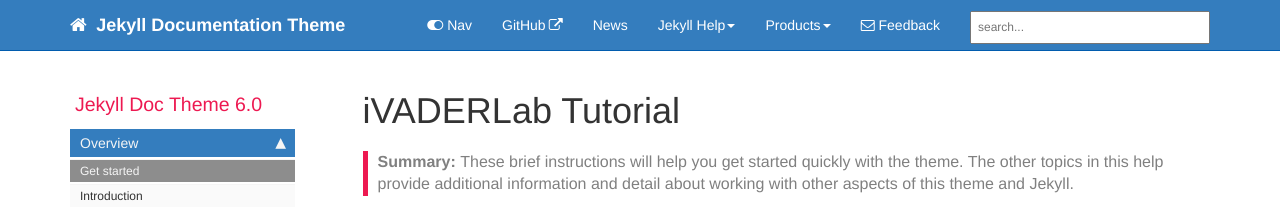
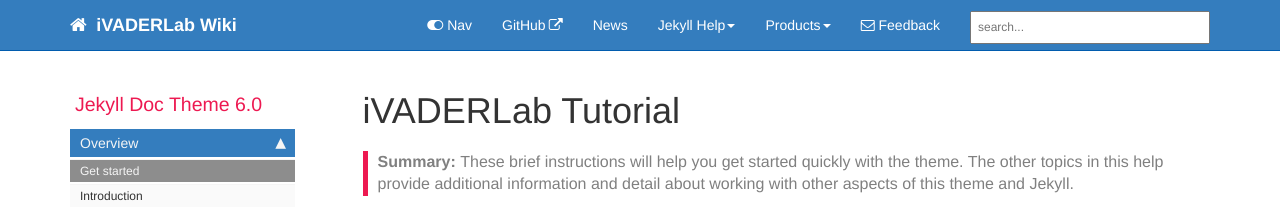
Before and after one commit to iVADERLab/iVADERLab.github.io, a Jekyll site: the page built from index.md, in a window 1280 px wide and 900 px high. Shown: the top 208 px of the window. Built offline with Jekyll 4.4.1, drawn with Linux system fonts in a browser that asks for light colours; nearby versions of some CDN libraries; comment, search, counter and statistics services are not loaded; some of the changed text lies outside the part shown.

Commit message:
Update _config.yml

```diff
--- a/_config.yml
+++ b/_config.yml
@@ -1,15 +1,15 @@
-repository: tomjoht/documentation-theme-jekyll
+repository: iVADERLab/iVADERLab.github.io
 
 output: web
 # this property is useful for conditional filtering of content that is separate from the PDF.
 
-topnav_title: Jekyll Documentation Theme
+topnav_title: iVADERLab Wiki
 # this appears on the top navigation bar next to the home button
 
-site_title: Jekyll theme for documentation
+site_title: Welcome~!
 # this appears in the html browser tab for the site title (seen mostly by search engines, not users)
 
-company_name: Your company
+company_name: iVADERLab
 # this appears in the footer
 
 github_editme_path: tomjoht/documentation-theme-jekyll/blob/gh-pages/
```
